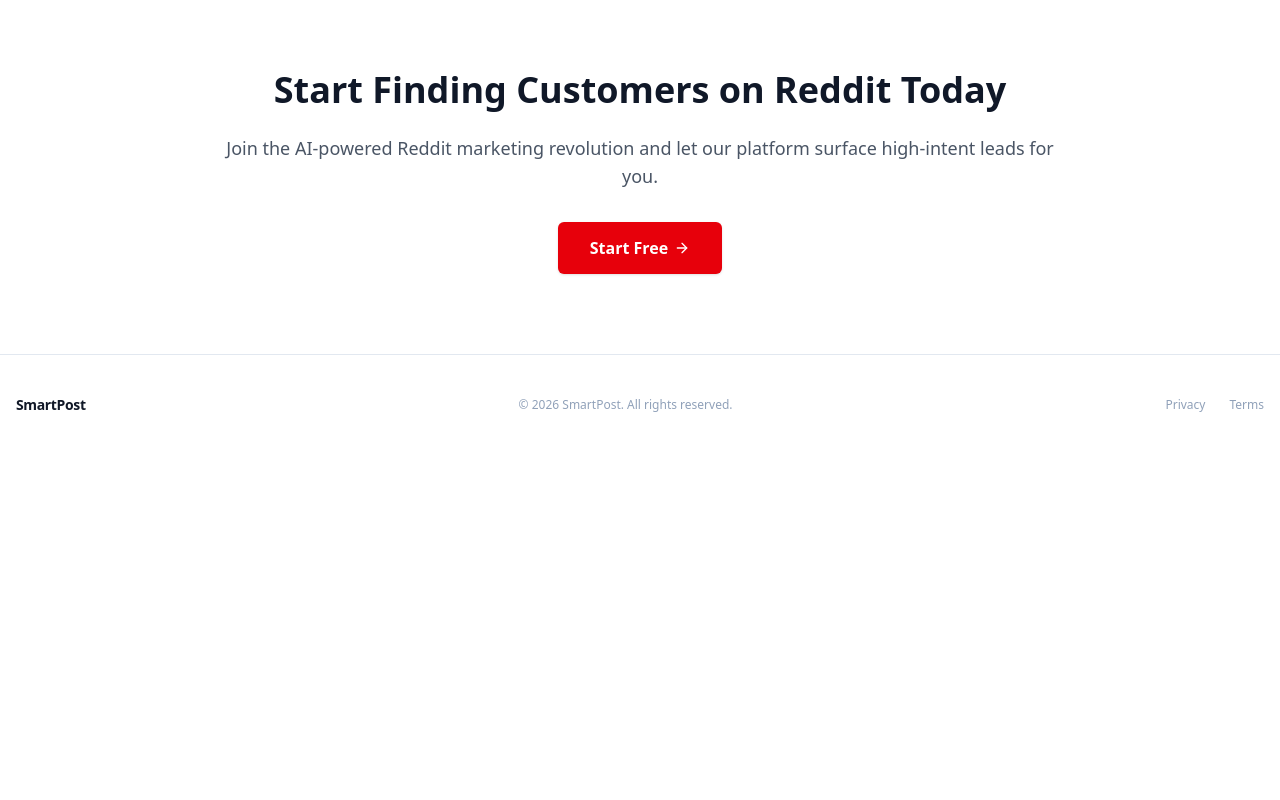
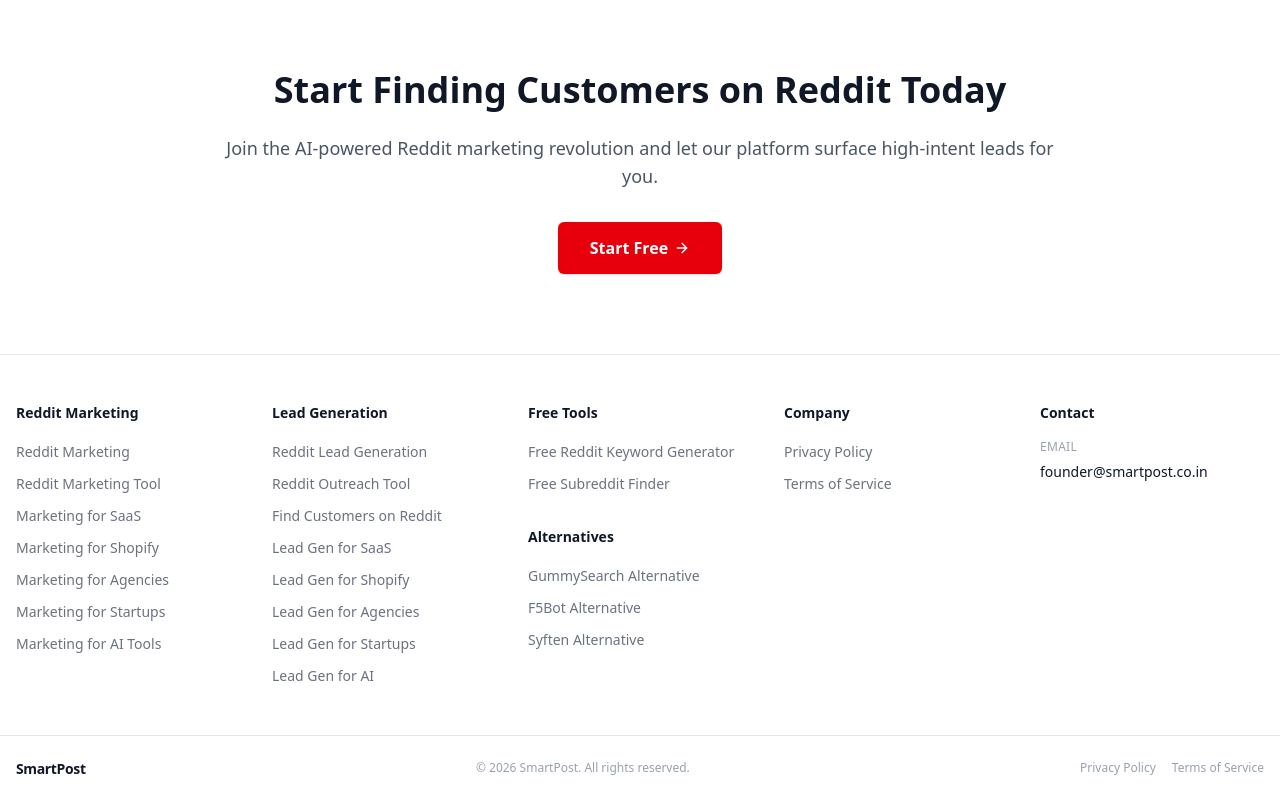
Before and after one commit to dharanofficial2004-debug/smartpost, a Next.js app: page / in a window 1280 px wide. Shown: the part 4044-4844 px from the top of the page. Before the commit the page ends 4499 px from the top, so only its background shows below. Built offline with nearby package versions, Linux system fonts and the light colour scheme; no server answers.

Commit message:
internal link

```diff
--- a/src/components/layout/Footer.tsx
+++ b/src/components/layout/Footer.tsx
@@ -1,22 +1,190 @@
 import Link from 'next/link';
+
+const footerLinks = {
+  redditMarketing: {
+    heading: 'Reddit Marketing',
+    links: [
+      { label: 'Reddit Marketing', href: '/reddit-marketing' },
+      { label: 'Reddit Marketing Tool', href: '/reddit-marketing-tool' },
+      { label: 'Marketing for SaaS', href: '/reddit-marketing-for-saas' },
+      { label: 'Marketing for Shopify', href: '/reddit-marketing-for-shopify' },
+      { label: 'Marketing for Agencies', href: '/reddit-marketing-for-agencies' },
+      { label: 'Marketing for Startups', href: '/reddit-marketing-for-startups' },
+      { label: 'Marketing for AI Tools', href: '/reddit-marketing-for-ai-tools' },
+    ],
+  },
+  redditLeadGen: {
+    heading: 'Lead Generation',
+    links: [
+      { label: 'Reddit Lead Generation', href: '/reddit-lead-generation' },
+      { label: 'Reddit Outreach Tool', href: '/reddit-outreach-tool' },
+      { label: 'Find Customers on Reddit', href: '/find-customers-on-reddit' },
+      { label: 'Lead Gen for SaaS', href: '/reddit-lead-generation-for-saas' },
+      { label: 'Lead Gen for Shopify', href: '/reddit-lead-generation-for-shopify' },
+      { label: 'Lead Gen for Agencies', href: '/reddit-lead-generation-for-agencies' },
+      { label: 'Lead Gen for Startups', href: '/reddit-lead-generation-for-startups' },
+      { label: 'Lead Gen for AI', href: '/reddit-lead-generation-for-ai' },
+    ],
+  },
+  tools: {
+    heading: 'Free Tools',
+    links: [
+      { label: 'Free Reddit Keyword Generator', href: '/free-reddit-keyword-generator' },
+      { label: 'Free Subreddit Finder', href: '/free-subreddit-finder' },
+    ],
+  },
+  alternatives: {
+    heading: 'Alternatives',
+    links: [
+      { label: 'GummySearch Alternative', href: '/gummysearch-alternative' },
+      { label: 'F5Bot Alternative', href: '/f5bot-alternative' },
+      { label: 'Syften Alternative', href: '/syften-alternative' },
+    ],
+  },
+  company: {
+    heading: 'Company',
+    links: [
+      { label: 'Privacy Policy', href: '/privacy' },
+      { label: 'Terms of Service', href: '/terms' },
+    ],
+  },
+};
 
 export function Footer() {
   return (
-        <footer className="w-full bg-white py-10 border-t border-border">
-            <div className="container mx-auto px-4 flex flex-col md:flex-row items-center justify-between gap-4 text-xs font-medium">
-                <div className="flex items-center gap-1">
+    <footer className="w-full bg-white border-t border-border">
+      {/* Main footer grid */}
+      <div className="container mx-auto px-4 py-12">
+        <div className="grid grid-cols-2 md:grid-cols-3 lg:grid-cols-5 gap-8">
+          {/* Reddit Marketing */}
+          <div>
+            <h3 className="text-sm font-semibold text-gray-900 mb-4">
+              {footerLinks.redditMarketing.heading}
+            </h3>
+            <ul className="space-y-2">
+              {footerLinks.redditMarketing.links.map((link) => (
+                <li key={link.href}>
+                  <Link
+                    href={link.href}
+                    className="text-sm text-gray-500 hover:text-primary transition-colors"
+                  >
+                    {link.label}
+                  </Link>
+                </li>
+              ))}
+            </ul>
+          </div>
+
+          {/* Lead Generation */}
+          <div>
+            <h3 className="text-sm font-semibold text-gray-900 mb-4">
+              {footerLinks.redditLeadGen.heading}
+            </h3>
+            <ul className="space-y-2">
+              {footerLinks.redditLeadGen.links.map((link) => (
+                <li key={link.href}>
+                  <Link
+                    href={link.href}
+                    className="text-sm text-gray-500 hover:text-primary transition-colors"
+                  >
+                    {link.label}
+                  </Link>
+                </li>
+              ))}
+            </ul>
+          </div>
+
+          {/* Free Tools */}
+          <div>
+            <h3 className="text-sm font-semibold text-gray-900 mb-4">
+              {footerLinks.tools.heading}
+            </h3>
+            <ul className="space-y-2">
+              {footerLinks.tools.links.map((link) => (
+                <li key={link.href}>
+                  <Link
+                    href={link.href}
+                    className="text-sm text-gray-500 hover:text-primary transition-colors"
+                  >
+                    {link.label}
+                  </Link>
+                </li>
+              ))}
+            </ul>
+
+            <h3 className="text-sm font-semibold text-gray-900 mb-4 mt-8">
+              {footerLinks.alternatives.heading}
+            </h3>
+            <ul className="space-y-2">
+              {footerLinks.alternatives.links.map((link) => (
+                <li key={link.href}>
+                  <Link
+                    href={link.href}
+                    className="text-sm text-gray-500 hover:text-primary transition-colors"
+                  >
+                    {link.label}
+                  </Link>
+                </li>
+              ))}
+            </ul>
+          </div>
+
+          {/* Company */}
+          <div>
+            <h3 className="text-sm font-semibold text-gray-900 mb-4">
+              {footerLinks.company.heading}
+            </h3>
+            <ul className="space-y-2">
+              {footerLinks.company.links.map((link) => (
+                <li key={link.href}>
+                  <Link
+                    href={link.href}
+                    className="text-sm text-gray-500 hover:text-primary transition-colors"
+                  >
+                    {link.label}
+                  </Link>
+                </li>
+              ))}
+            </ul>
+          </div>
+
+          {/* Contact */}
+          <div>
+            <h3 className="text-sm font-semibold text-gray-900 mb-4">Contact</h3>
+            <ul className="space-y-3">
+              <li>
+                <p className="text-xs text-gray-400 uppercase tracking-wide mb-1">Email</p>
+                <a
+                  href="mailto:founder@smartpost.co.in"
+                  className="text-sm text-primary hover:underline"
+                >
+                  founder@smartpost.co.in
+                </a>
+              </li>
+            </ul>
+          </div>
+        </div>
+      </div>
+
+      {/* Bottom bar */}
+      <div className="border-t border-border">
+        <div className="container mx-auto px-4 py-5 flex flex-col sm:flex-row items-center justify-between gap-3">
           <Link href="/">
-                        <span className="font-extrabold tracking-tight text-sm text-[#111827]">Smart<span className="text-primary">Post</span></span>
+            <span className="font-extrabold tracking-tight text-sm text-[#111827]">
+              Smart<span className="text-primary">Post</span>
+            </span>
+          </Link>
+          <p className="text-xs text-gray-400">
+            &copy; {new Date().getFullYear()} SmartPost. All rights reserved.
+          </p>
+          <div className="flex items-center gap-4 text-xs text-gray-400">
+            <Link href="/privacy" className="hover:text-gray-600 transition-colors">
+              Privacy Policy
+            </Link>
+            <Link href="/terms" className="hover:text-gray-600 transition-colors">
+              Terms of Service
             </Link>
           </div>
-
-                <p className="text-slate-400">
-                    &copy; {new Date().getFullYear()} SmartPost. All rights reserved.
-                </p>
-
-                <div className="flex items-center gap-6 text-slate-400">
-                    <a href="/privacy" className="hover:text-slate-600 transition-colors">Privacy</a>
-                    <a href="/terms" className="hover:text-slate-600 transition-colors">Terms</a>
         </div>
       </div>
     </footer>
```
Lines whose indentation alone changed are shown as unchanged.
